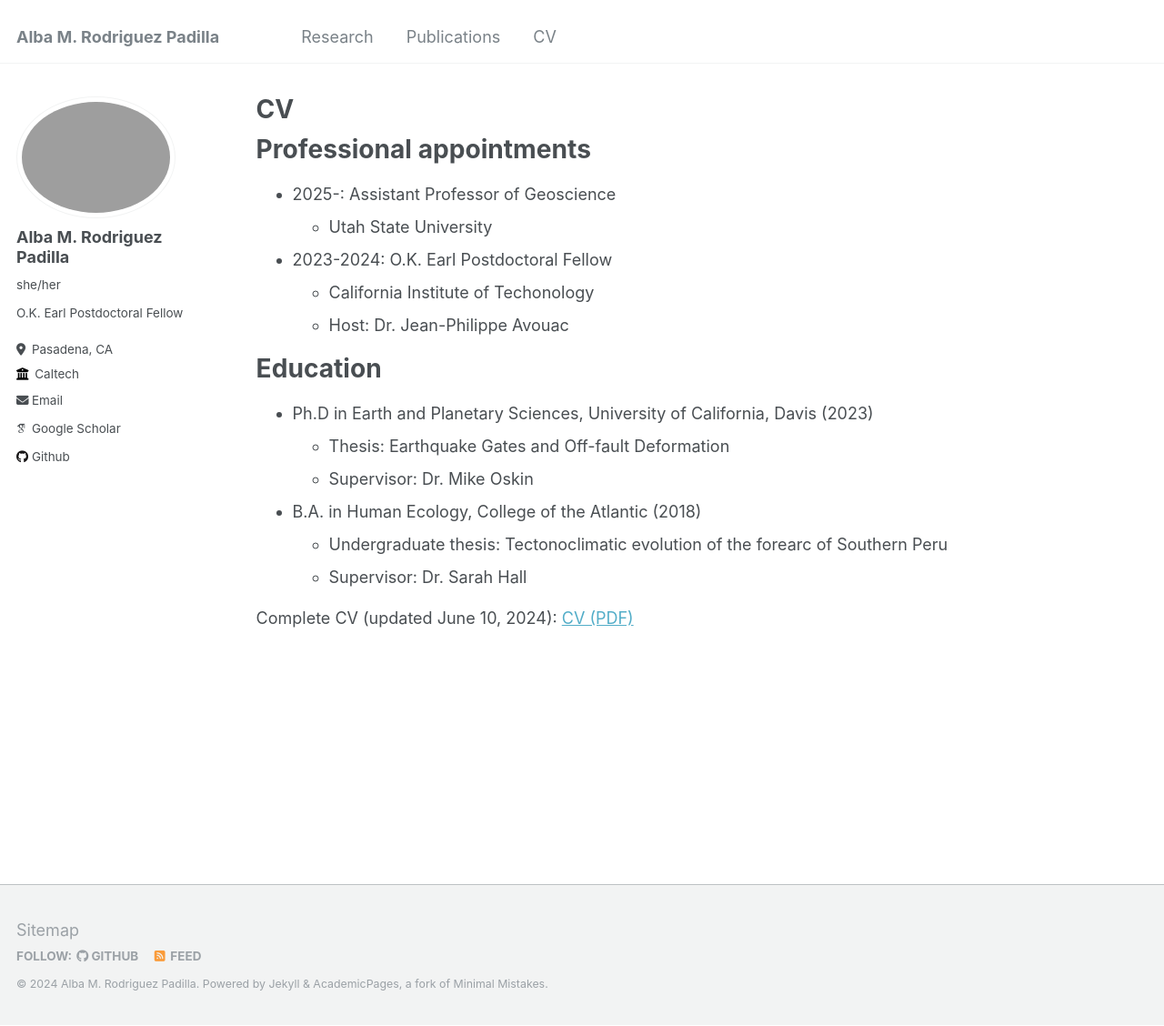
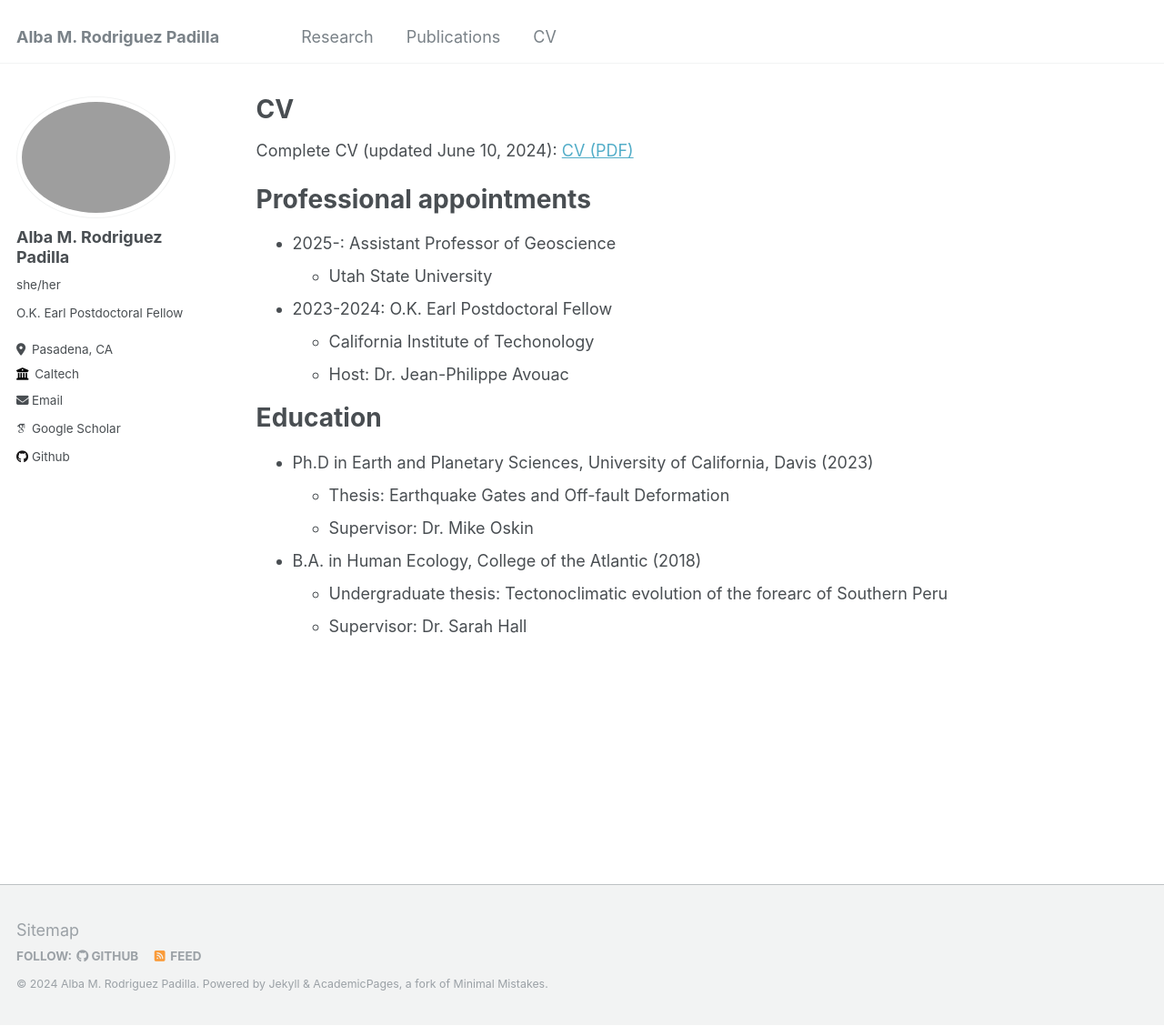
Before and after one commit to absrp/absrp.github.io, a Jekyll site: the page built from _pages/cv.md, in a window 1280 px wide and 1128 px high. Shown: the whole window at 91% size. Built offline with Jekyll 4.4.1, drawn with Linux system fonts in a browser that asks for light colours; some web fonts are replaced; part of the change alters nothing that is shown.

Commit message:
Update cv.md

```diff
--- a/_pages/cv.md
+++ b/_pages/cv.md
@@ -6,6 +6,8 @@ author_profile: true
 redirect_from:
   - /resume
 ---
+
+Complete CV (updated June 10, 2024): [CV (PDF)](https://github.com/user-attachments/files/15780236/CV_RodriguezPadilla.pdf)
 
 {% include base_path %}
 Professional appointments
@@ -25,6 +27,3 @@ Education
 * B.A. in Human Ecology, College of the Atlantic (2018)
   * Undergraduate thesis: Tectonoclimatic evolution of the forearc of Southern Peru
   * Supervisor: Dr. Sarah Hall
-
-
-Complete CV (updated June 10, 2024): [CV (PDF)](https://github.com/user-attachments/files/15780236/CV_RodriguezPadilla.pdf)
```
